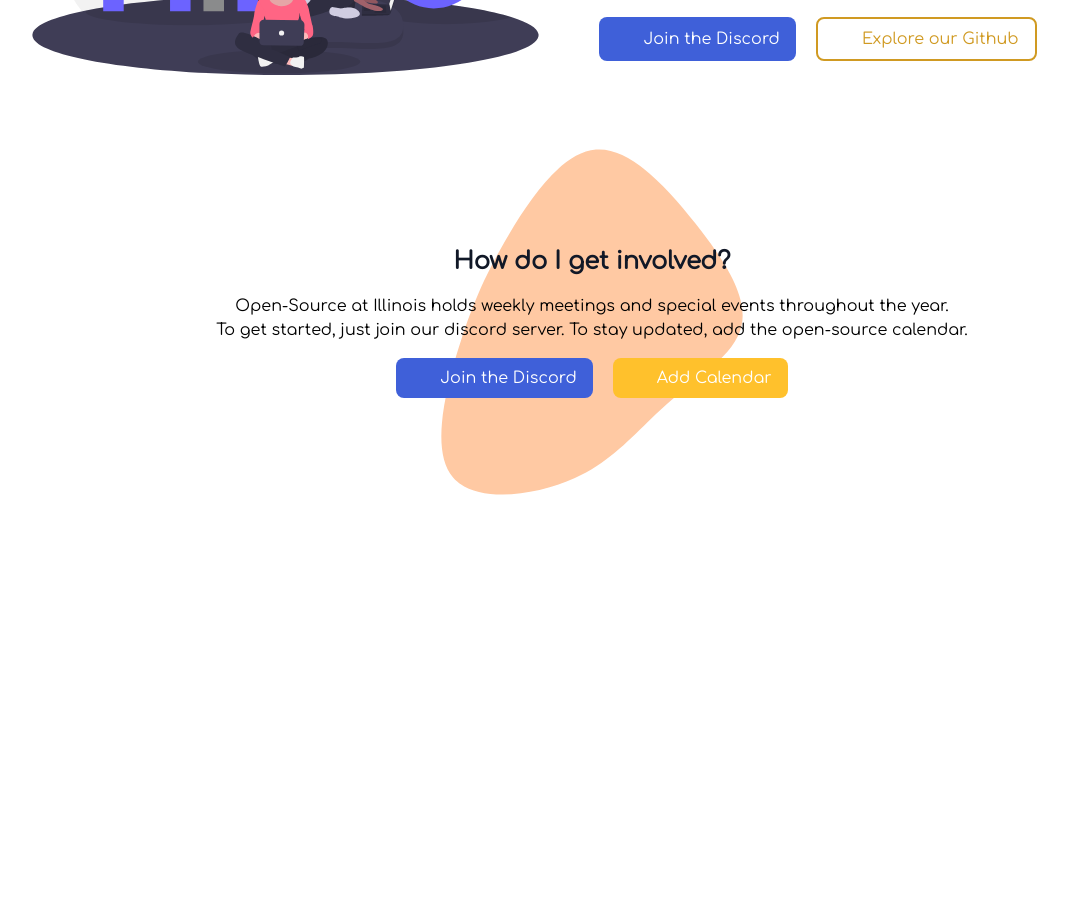
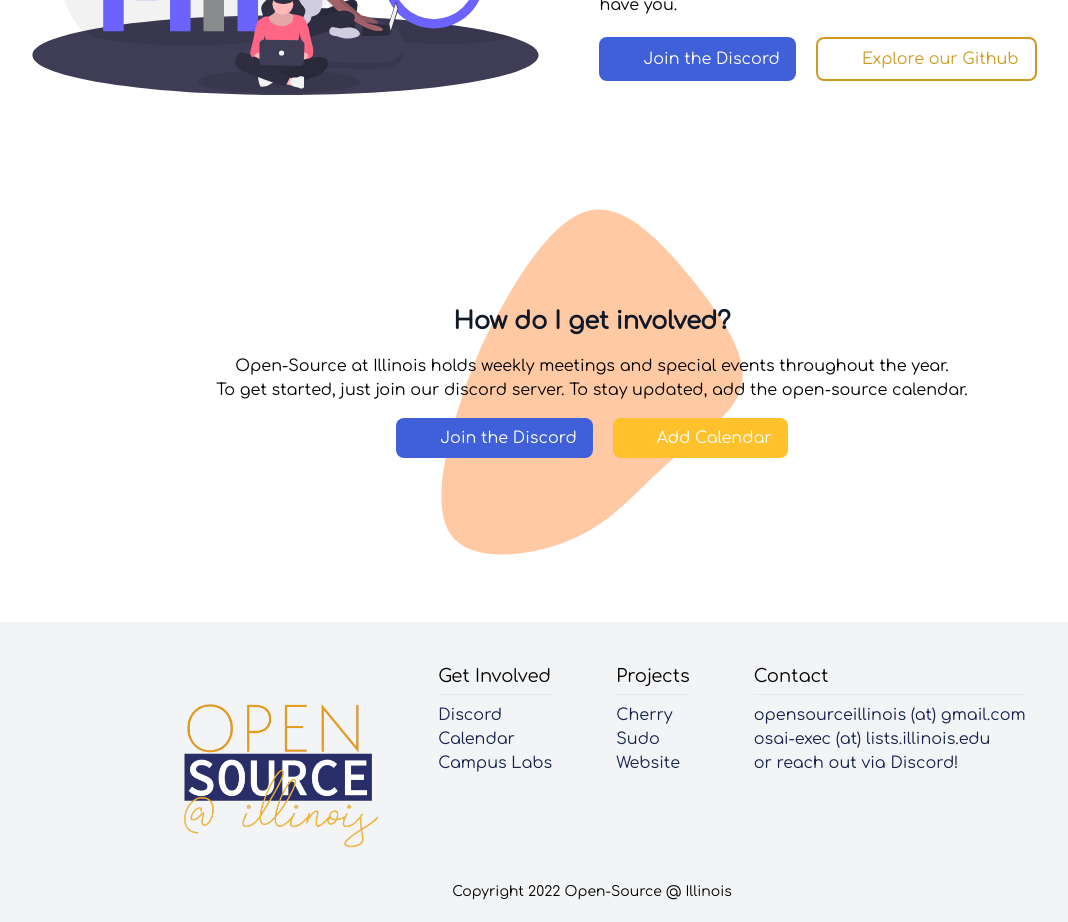
Before and after one commit to open-source-at-illinois/website-reboot, a Next.js app in the folder frontend/: page / in a window 1280 px wide. Shown: the part 340-1262 px from the top of the page, without its empty margins (48-1116 px from the left). Before the commit the page ends 880 px from the top, so only its background shows below. Built offline with nearby package versions, Linux system fonts and the light colour scheme; some icons are missing.

Commit message:
Add footer component

```diff
--- /dev/null
+++ b/frontend/components/footer.tsx
@@ -0,0 +1,66 @@
+import Image from 'next/image'
+import { Icon } from '@iconify/react';
+
+const Footer = () => {
+    return (
+        <footer className='flex flex-col bg-gray-100 p-5'>
+            <div className="flex flex-col text-center md:flex-row md:text-left justify-center gap-10 bottom-0 md:h-[30vh] text-primary-darkBlue pt-5">
+                <div className='flex items-center justify-center my-5 mx-5'>
+                    <Image src='/OSAI tranparent 1.png' alt='Illinois Open-Source Logo' width={200} height={200} />
+                </div>
+                <div className="flex flex-col md:flex-row gap-16">
+                    <div className="flex flex-col">
+                        <h1 className='text-lg text-black'>Get Involved</h1>
+                        <hr className='mt-1 mb-2' />
+                        <ul>
+                            <li>
+                                <a href="https://discord.gg/sKYtc9QhuP">Discord</a>
+                            </li>
+                            <li>
+                                <a href="/calendar">Calendar</a>
+                            </li>
+                            <li>
+                                <a href="https://illinois.campuslabs.com/engage/organization/open-source-at-illinois">Campus Labs</a>
+                            </li>
+                        </ul>
+                    </div>
+                    <div className="flex flex-col">
+                        <h1 className='text-lg text-black'>Projects</h1>
+                        <hr className='mt-1 mb-2' />
+                        <ul>
+                            <li>
+                                <a href="https://cherry.opensourceatillinois.com/">Cherry</a>
+                            </li>
+                            <li>
+                                <a href="https://github.com/open-source-at-illinois/osai-bot">Sudo</a>
+                            </li>
+                            <li>
+                                <a href="https://github.com/open-source-at-illinois/website-reboot/">Website</a>
+                            </li>
+                        </ul>
+                    </div>
+                    <div className="flex flex-col">
+                        <h1 className='text-lg text-black'>Contact</h1>
+                        <hr className='mt-1 mb-2' />
+                        <ul>
+                            <li>
+                                opensourceillinois (at) gmail.com
+                            </li>
+                            <li>
+                                osai-exec (at) lists.illinois.edu
+                            </li>
+                            <li>
+                                or reach out via Discord!
+                            </li>
+                        </ul>
+                    </div>
+                </div>
+            </div>
+            <div className='text-sm text-center'>
+                Copyright 2022 Open-Source @ Illinois
+            </div>
+        </footer>
+    )
+}
+
+export default Footer;
--- a/frontend/components/layout.tsx
+++ b/frontend/components/layout.tsx
@@ -1,13 +1,15 @@
 import { Children, PropsWithChildren } from "react"
+import Footer from "./footer"
 import Navbar from "./navbar"
 
 const Layout = (props: PropsWithChildren) => {
     return (
         <>
+            <div className="flex flex-col overflow-x-clip">
             <Navbar />
-            <div className="flex flex-col h-screen">
                 {/* mt needs to match navbar height */}
-                <main className='mt-20'>{props.children}</main>
+                <main className='mt-20 mb-5'>{props.children}</main>
+            <Footer/>
             </div>
         </>
     )
--- a/frontend/pages/index.tsx
+++ b/frontend/pages/index.tsx
@@ -2,8 +2,6 @@ import type { NextPage } from 'next'
 import Head from 'next/head'
 import Image from 'next/image'
 import openSourceSvg from '../public/open-source.svg'
-import { Icon } from '@iconify/react';
-import blob from '../public/blob.svg'
 import DiscordButton from '../components/buttons/discordButton';
 import GithubButton from '../components/buttons/githubButton';
 import CalendarButton from '../components/buttons/calendarButton';
@@ -17,9 +15,9 @@ const Home: NextPage = () => {
         <link rel="icon" href="/favicon-32.png" />
       </Head>
 
-      <main className='flex flex-col h-screen font-sans'>
+      <main className='flex flex-col font-sans'>
         {/* Hero section */}
-        <section className='flex flex-col-reverse gap-10 md:flex-row items-center mx-10 p-5'>
+        <section className='flex flex-col-reverse gap-10 md:flex-row items-center mx-10 my-5 p-5'>
           <div className='justify-center p-5'>
             <Image className='h-40' src={openSourceSvg} alt='Illustration of Open-source Software' />
           </div>
@@ -41,7 +39,7 @@ const Home: NextPage = () => {
           </div>
         </section>
         {/* Get Involved Section */}
-        <section className="flex justify-center blob items-center text-center h-[50vh]">
+        <section className="flex justify-center blob items-center my-5 text-center h-[50vh] p-5">
           <div className='flex flex-col'>
             <h3 className='text-2xl font-bold text-gray-900 my-4 '>
               How do I get involved?
@@ -58,7 +56,6 @@ const Home: NextPage = () => {
             </div>
           </div>
         </section>
-
       </main>
     </>
   )
```
Also changed, not shown: frontend/public/OSAI tranparent 1.png (added).
